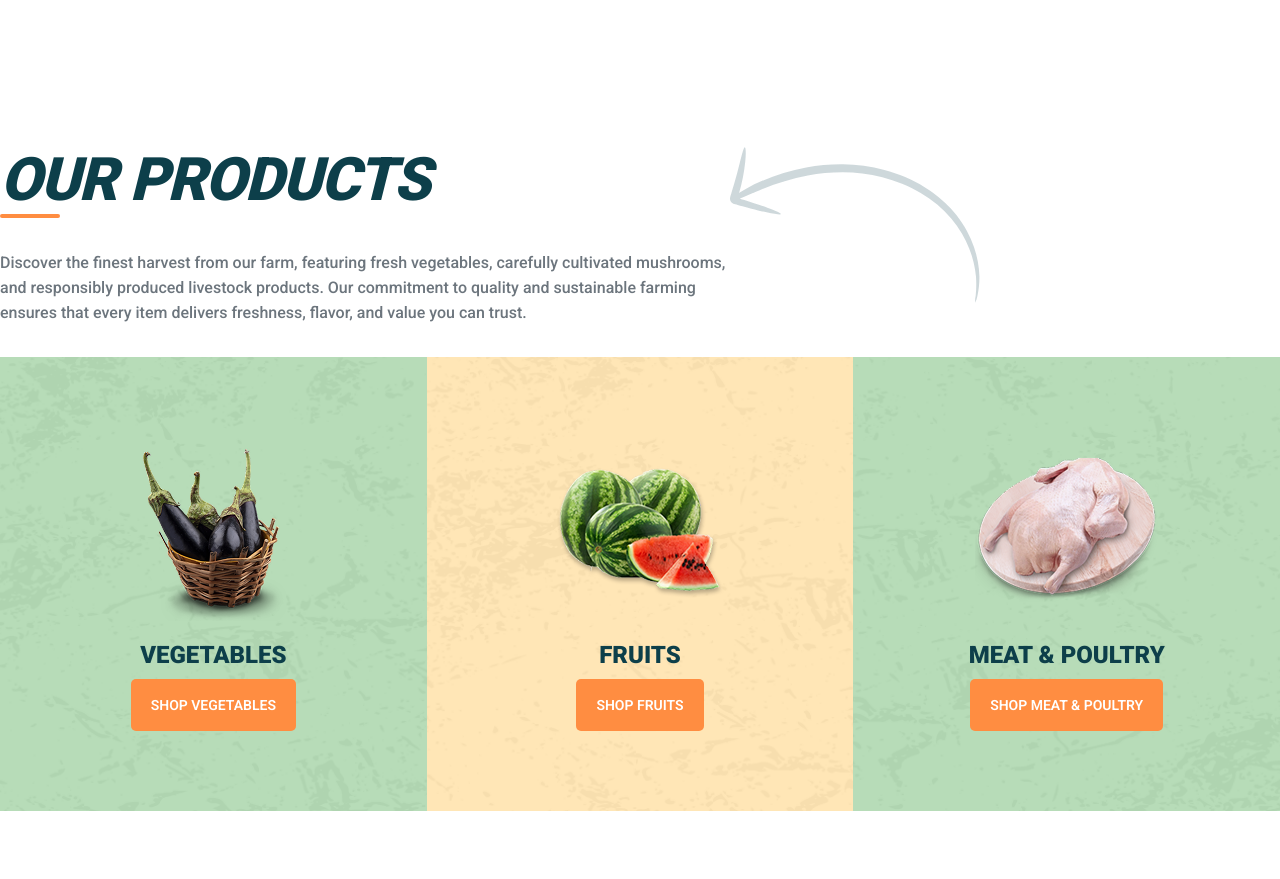
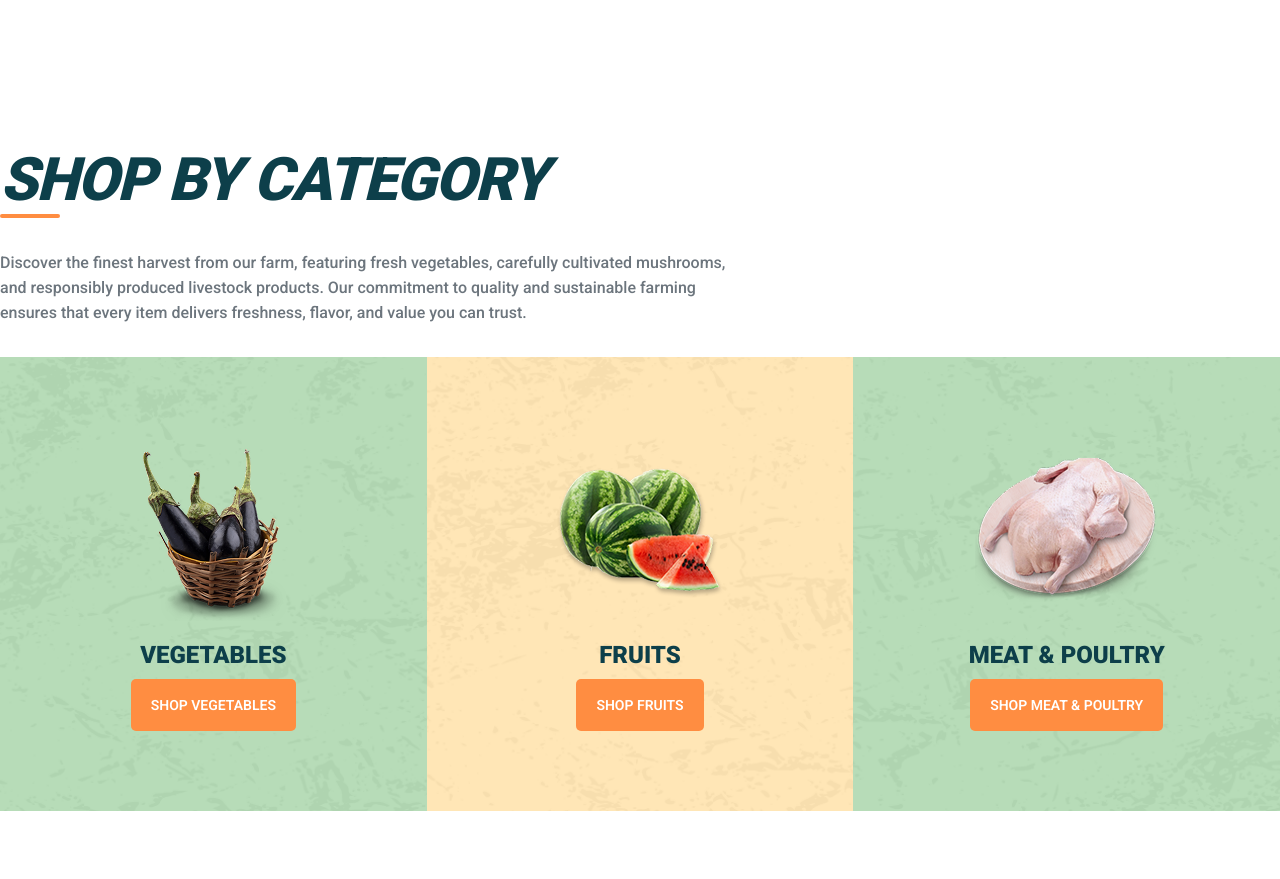
Before and after one commit to warrenequinan/earthandskygarden, a Next.js app: page / in a window 1280 px wide. Shown: the part 1586-2465 px from the top of the page. Built offline with nearby package versions, Linux system fonts and the light colour scheme.

Commit message:
Apply updates based on clients feedback

```diff
--- a/app/_components/sections/Products.tsx
+++ b/app/_components/sections/Products.tsx
@@ -95,21 +95,13 @@ const Products = () => {
   return (
     <section className="w-full pb-[72px]">
       <div className="relative mx-auto max-w-[1320px] px-4 xl:px-0">
-        <SectionHeader align="left">OUR PRODUCTS</SectionHeader>
+        <SectionHeader align="left">Shop by category</SectionHeader>
         <Description align="left" className="mb-8 mt-8 max-w-[735px]">
           Discover the finest harvest from our farm, featuring fresh vegetables,
           carefully cultivated mushrooms, and responsibly produced livestock
           products. Our commitment to quality and sustainable farming ensures
           that every item delivers freshness, flavor, and value you can trust.
         </Description>
-        <div className="absolute right-0 top-0 hidden h-[250px] w-[250px] translate-x-[-300px] translate-y-[-50px] lg:block">
-          <Image
-            fill
-            src="/eas-arrow-design-1.svg"
-            alt="eas arrow design 1"
-            quality={100}
-          />
-        </div>
       </div>
 
       <div className="mt-8 flex flex-col text-center lg:flex-row">
--- a/app/_components/ui/ProductsCatalog.tsx
+++ b/app/_components/ui/ProductsCatalog.tsx
@@ -20,8 +20,11 @@ const ProductsCatalog = ({ products }: ProductsCatalogPropType) => {
           <ProductItem product={item} key={item.id} />
         ))}
       </div>
-      <div className="mt-8">
-        <p>Pagination</p>
+      <div className="mt-8 flex items-center justify-between">
+        <p className="md:0 mt-4 text-base font-bold text-primary">
+          Showing <span className="text-accent-700">1 to 12</span> of products
+          results
+        </p>
       </div>
     </div>
   );
```
Lines whose indentation alone changed are shown as unchanged.
